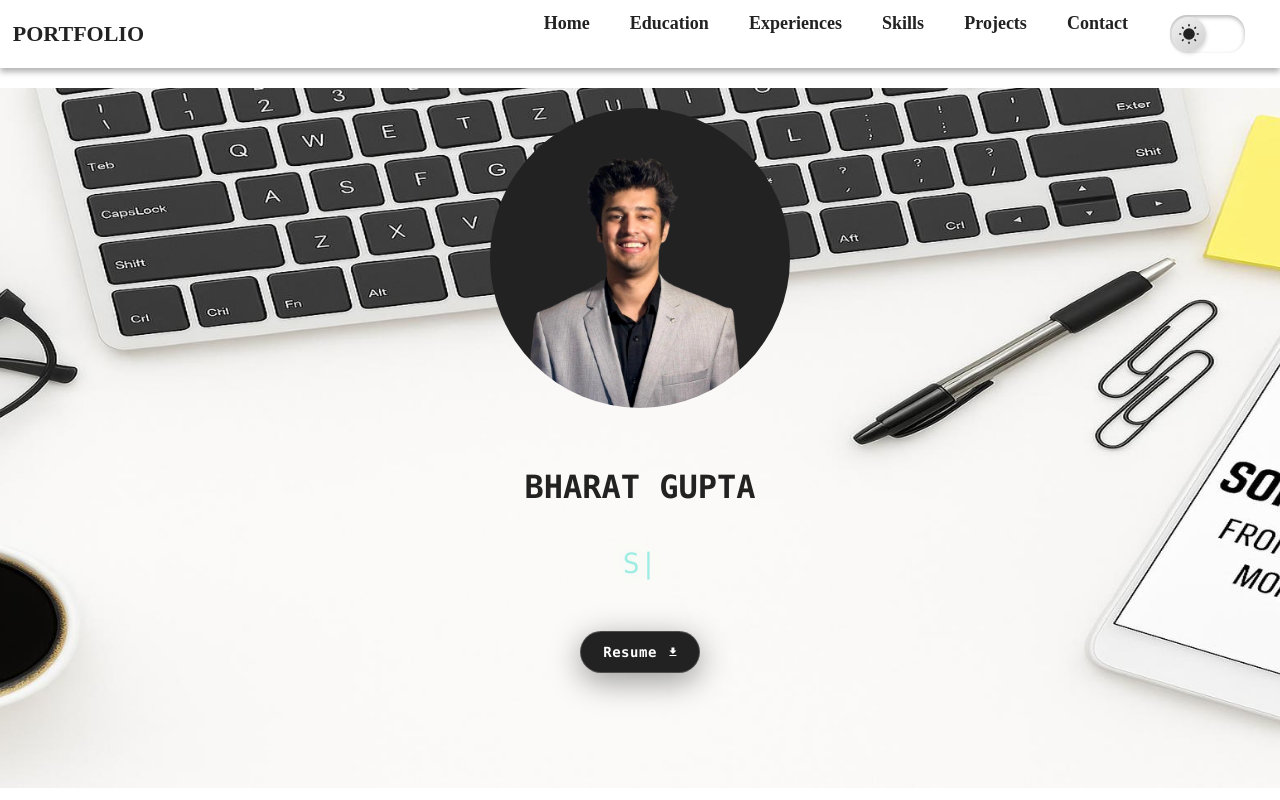
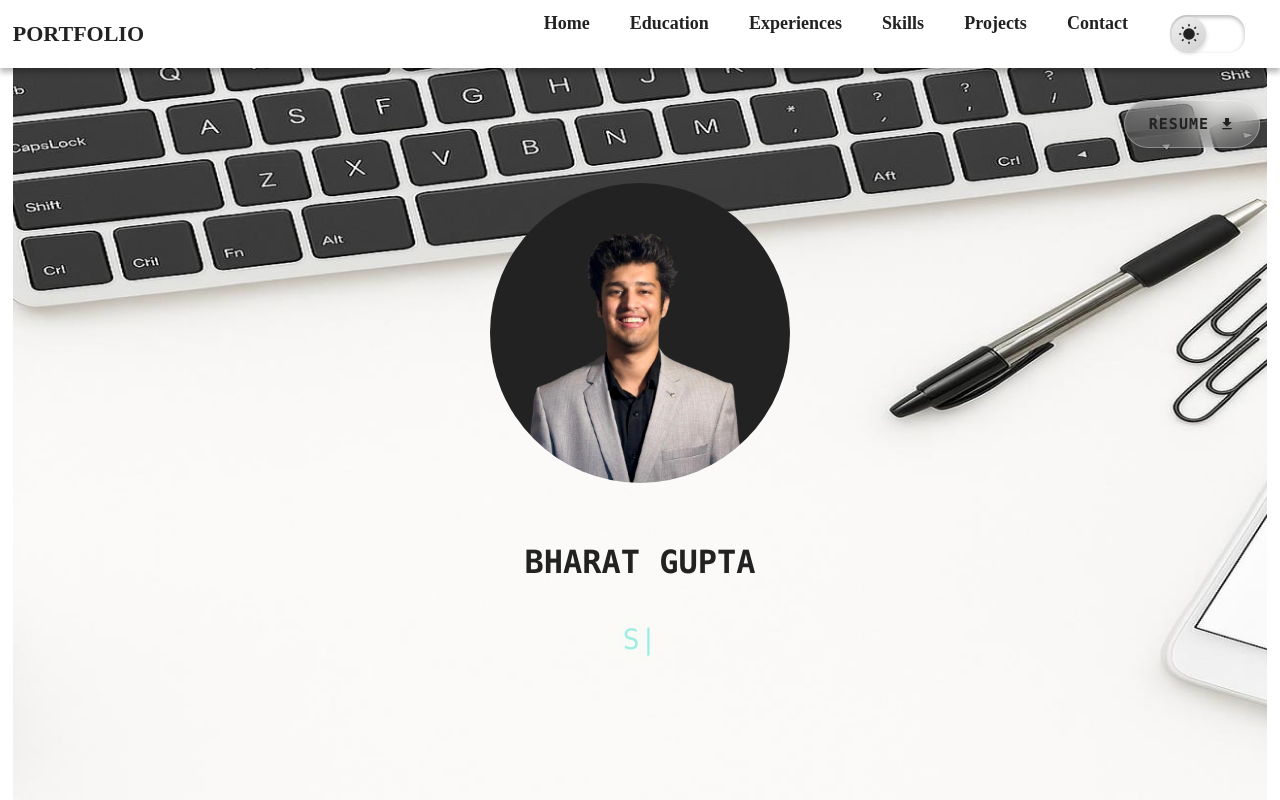
Before and after one commit to bharatgupta77/Portfolio-Bharat_Gupta, a React (Vite) app: page / in a window 1280 px wide. Shown: the top 800 px of the page. Built offline with nearby package versions, Linux system fonts and the light colour scheme.

Commit message:
Updated Hero section with so many design ,animation, sectional changes. new revamp

```diff
--- a/src/sections/Hero/Hero.jsx
+++ b/src/sections/Hero/Hero.jsx
@@ -56,11 +56,13 @@ function Hero() {
   const [showNameTyping, setShowNameTyping] = useState(false);
   const [showRoleTyping, setShowRoleTyping] = useState(false);
   const [showDescription, setShowDescription] = useState(false);
+  const [showQuoteTyping, setShowQuoteTyping] = useState(false);
 
   // Simple typewriter calls
   const nameText = useTypewriter("Bharat Gupta", showNameTyping);
   const roleText = useTypewriter("Software Developer", showRoleTyping);
   const descriptionText = "Driven by a passion for crafting high-impact projects and committed to making meaningful, lasting contributions.";
+  const quoteText = useTypewriter("\"Strive not to be a success, but rather to be of value\" - Albert Einstein", showQuoteTyping);
 
   // Handle screen resize
   useEffect(() => {
@@ -120,7 +122,10 @@ function Hero() {
       setShowDescription(true);
     }, 8700);
 
- // Show right after description finishes
+    // Phase 9: Start quote typing after description appears (with some delay)
+    const quoteTimer = setTimeout(() => {
+      setShowQuoteTyping(true);
+    }, 10200); // Start after description is visible for 1.5 seconds
 
     return () => {
       clearTimeout(centeredTimer);
@@ -131,6 +136,7 @@ function Hero() {
       clearTimeout(roleTimer);
       clearTimeout(socialTimer);
       clearTimeout(descriptionTimer);
+      clearTimeout(quoteTimer);
     };
   }, []);
 
@@ -317,31 +323,42 @@ function Hero() {
         </motion.p>
         )}
 
-        {/* Resume button - shows below description in vertical layout only */}
-        {isMobile && (
-          <motion.a
-            href={CV}
-            download
+        {/* Einstein Quote - Inside text container for mobile */}
+        {isMobile && showQuoteTyping && (
+        <motion.p
+          className={styles.quote}
           initial={{ opacity: 0, y: 20 }}
           animate={{ opacity: 1, y: 0 }}
-            transition={{ duration: 0.5, delay: 0.5 }}
-            className={styles.resumeButton}
-            whileHover={{ scale: 1.05 }}
-            whileTap={{ scale: 0.95 }}
+          transition={{
+            duration: 0.6,
+            ease: "easeOut"
+          }}
+          style={{
+            fontFamily: '"Fira Code", "Consolas", "Monaco", "Roboto Mono", monospace',
+            fontSize: '11px',
+            lineHeight: '1.4',
+            position: 'absolute',
+            top: '400px',
+            width: '100%',
+            textAlign: 'center',
+            fontStyle: 'italic',
+            opacity: 0.7,
+            margin: 0,
+            padding: '0 20px',
+            color: 'var(--text-color)'
+          }}
         >
-            <span>Resume</span>
-            <svg width="16" height="16" viewBox="0 0 24 24" fill="currentColor">
-              <path d="M19 9h-4V3H9v6H5l7 7 7-7zM5 18v2h14v-2H5z"/>
-            </svg>
-          </motion.a>
+          {quoteText}
+        </motion.p>
         )}
+
+
 
           </div>
         </motion.div>
       )}
 
-      {/* Resume button for horizontal layout (top right corner) */}
-      {!isMobile && (
+      {/* Resume button for all screen sizes (top right corner) */}
       <motion.a
         href={CV}
         download
@@ -357,7 +374,77 @@ function Hero() {
           <path d="M19 9h-4V3H9v6H5l7 7 7-7zM5 18v2h14v-2H5z"/>
         </svg>
       </motion.a>
+
+      {/* Einstein Quote - Desktop only (bottom left corner) */}
+      {!isMobile && showQuoteTyping && (
+        <motion.div
+          className={styles.quoteIndicator}
+          initial={{ opacity: 0, y: -20 }}
+          animate={{ opacity: 1, y: 0 }}
+          transition={{ duration: 0.6, ease: "easeOut" }}
+          style={{
+            position: 'absolute',
+            bottom: '30px',
+            left: '30px',
+            maxWidth: '400px',
+            textAlign: 'left',
+            zIndex: 10
+          }}
+        >
+          <motion.p
+            style={{
+              fontFamily: '"Fira Code", "Consolas", "Monaco", "Roboto Mono", monospace',
+              fontSize: '12px',
+              lineHeight: '1.4',
+              textAlign: 'left',
+              fontStyle: 'italic',
+              opacity: 0.7,
+              margin: 0,
+              padding: '0 20px',
+              color: 'var(--text-color)'
+            }}
+          >
+            {quoteText}
+          </motion.p>
+        </motion.div>
       )}
+
+
+      {/* Scroll indicator arrow */}
+      <motion.div
+        className={styles.scrollIndicator}
+        initial={{ opacity: 0, y: -20 }}
+        animate={{ opacity: 1, y: 0 }}
+        transition={{ delay: 9, duration: 0.8 }}
+        onClick={() => {
+          const educationSection = document.getElementById('education');
+          if (educationSection) {
+            const offset = 80; // Offset to account for margin and show heading properly
+            const elementPosition = educationSection.getBoundingClientRect().top;
+            const offsetPosition = elementPosition + window.pageYOffset - offset;
+
+            window.scrollTo({
+              top: offsetPosition,
+              behavior: 'smooth'
+            });
+          }
+        }}
+      >
+        <motion.div
+          className={styles.scrollArrow}
+          animate={{ y: [0, 10, 0] }}
+          transition={{
+            duration: 2,
+            repeat: Infinity,
+            ease: "easeInOut"
+          }}
+        >
+          <svg width="24" height="24" viewBox="0 0 24 24" fill="currentColor">
+            <path d="M7.41 8.59L12 13.17l4.59-4.58L18 10l-6 6-6-6 1.41-1.41z"/>
+          </svg>
+        </motion.div>
+        <span className={styles.scrollText}>Scroll Down for More</span>
+      </motion.div>
     </motion.section>
   );
 }
--- a/src/sections/Hero/HeroStyles.module.css
+++ b/src/sections/Hero/HeroStyles.module.css
@@ -14,8 +14,8 @@
   justify-content: center;
   gap: 20px;
   text-align: center;
-  height: 80dvh;
-  min-height: 500px;
+  height: 100vh;
+  min-height: 100vh;
 
   background-size: cover;
   background-position: center;
@@ -51,10 +51,62 @@
   box-shadow: 0 4px 16px rgba(0, 0, 0, 0.1);
 }
 
+/* LinkedIn normal state */
+.container span a[href*="linkedin"] {
+  background: linear-gradient(135deg, rgba(0, 119, 181, 0.2) 0%, rgba(0, 160, 220, 0.2) 100%);
+  border: 1px solid rgba(0, 119, 181, 0.3);
+  box-shadow: 0 4px 16px rgba(0, 119, 181, 0.15);
+}
+
+/* GitHub normal state */
+.container span a[href*="github"] {
+  background: linear-gradient(135deg, rgba(51, 51, 51, 0.2) 0%, rgba(110, 64, 201, 0.2) 100%);
+  border: 1px solid rgba(110, 64, 201, 0.3);
+  box-shadow: 0 4px 16px rgba(110, 64, 201, 0.15);
+}
+
+/* LeetCode normal state */
+.container span a[href*="leetcode"] {
+  background: linear-gradient(135deg, rgba(255, 161, 22, 0.2) 0%, rgba(255, 140, 0, 0.2) 100%);
+  border: 1px solid rgba(255, 161, 22, 0.3);
+  box-shadow: 0 4px 16px rgba(255, 161, 22, 0.15);
+}
+
+/* HackerRank normal state */
+.container span a[href*="hackerrank"] {
+  background: linear-gradient(135deg, rgba(46, 200, 102, 0.2) 0%, rgba(0, 184, 148, 0.2) 100%);
+  border: 1px solid rgba(46, 200, 102, 0.3);
+  box-shadow: 0 4px 16px rgba(46, 200, 102, 0.15);
+}
+
 .container span a:hover {
   background: linear-gradient(135deg, #764ba2 0%, #667eea 100%);
   transform: translateY(-2px);
   box-shadow: 0 6px 20px rgba(0, 0, 0, 0.3);
+}
+
+/* LinkedIn brand color */
+.container span a[href*="linkedin"]:hover {
+  background: linear-gradient(135deg, #0077b5 0%, #00a0dc 100%);
+  box-shadow: 0 6px 20px rgba(0, 119, 181, 0.4);
+}
+
+/* GitHub brand color */
+.container span a[href*="github"]:hover {
+  background: linear-gradient(135deg, #333 0%, #6e40c9 100%);
+  box-shadow: 0 6px 20px rgba(110, 64, 201, 0.4);
+}
+
+/* LeetCode brand color */
+.container span a[href*="leetcode"]:hover {
+  background: linear-gradient(135deg, #ffa116 0%, #ff8c00 100%);
+  box-shadow: 0 6px 20px rgba(255, 161, 22, 0.4);
+}
+
+/* HackerRank brand color */
+.container span a[href*="hackerrank"]:hover {
+  background: linear-gradient(135deg, #2ec866 0%, #00b894 100%);
+  box-shadow: 0 6px 20px rgba(46, 200, 102, 0.4);
 }
 
 .container span a img {
@@ -100,9 +152,9 @@
 }
 
 .heroFullWidth {
-  width: 100vw;
-  margin-left: calc(-50vw + 50%);
-  margin-right: calc(-50vw + 50%);
+  width: 100%;
+  max-width: 100%;
+  overflow-x: hidden;
 }
 
 .colorModeContainer {
@@ -110,6 +162,7 @@
   padding: 20px;
   margin-top: 4%;
 }
+
 
 .colorMode {
   position: absolute;
@@ -135,7 +188,7 @@
 .textContainer {
   position: absolute;
   left: 25%;
-  top: 15%;
+  top: 30%;
   width: 45%;
   max-width: 600px;
   height: 50%;
@@ -205,7 +258,8 @@
     flex-direction: column;
     align-items: center;
     justify-content: center;
-    height: 85dvh;
+    height: 100vh;
+    min-height: 100vh;
   }
 
   .hero {
@@ -226,7 +280,8 @@
 
 @media (width >= 1400px) {
   .container {
-    height: 70dvh;
+    height: 100vh;
+    min-height: 100vh;
   }
 
   .hero {
@@ -246,10 +301,11 @@
 
 @media (max-width: 1425px) {
   .container {
-    margin-top: 7%;
+    height: 100vh;
+    min-height: 100vh;
     flex-direction: column;
     align-items: center;
-    justify-content: flex-start;
+    justify-content: center;
     padding-top: 20px;
   }
 
@@ -339,41 +395,138 @@
 
 .resumeButtonHorizontal {
   position: absolute;
-  top: 80px;
+  top: 100px;
   right: 20px;
   display: flex;
   align-items: center;
-  gap: 8px;
-  padding: 12px 20px;
-  background: var(--resume-btn-color, #222222);
-  backdrop-filter: blur(10px);
-  color: var(--resume-btn-text-color, white);
+  gap: 10px;
+  padding: 14px 24px;
+  background: rgba(255, 255, 255, 0.15);
+  backdrop-filter: blur(15px);
+  color: var(--text-color);
   text-decoration: none;
-  border-radius: 25px;
+  border-radius: 30px;
   font-family: "Fira Code", "Consolas", "Monaco", "Roboto Mono", monospace;
-  font-weight: 600;
-  font-size: 14px;
-  box-shadow: 0 8px 32px rgba(0, 0, 0, 0.4);
-  border: 1px solid rgba(255, 255, 255, 0.2);
+  font-weight: 700;
+  font-size: 15px;
+  box-shadow: 0 2px 10px rgba(0, 0, 0, 0.1);
+  border: 1px solid rgba(255, 255, 255, 0.3);
   transition: all 0.3s ease;
   z-index: 10;
+  text-transform: uppercase;
+  letter-spacing: 1px;
 }
 
 .resumeButtonHorizontal:hover {
-  background: linear-gradient(135deg, #764ba2 0%, #667eea 100%);
-  box-shadow: 0 6px 20px rgba(0, 0, 0, 0.3);
-  transform: translateY(-2px);
+  background: rgba(255, 255, 255, 0.25);
+  border-color: rgba(255, 255, 255, 0.5);
+  box-shadow: 0 4px 20px rgba(255, 255, 255, 0.15);
+  color: var(--text-color);
+  transform: scale(1.05);
 }
 
 .resumeButtonHorizontal span {
-  font-weight: 600;
-  letter-spacing: 0.5px;
+  font-weight: 700;
+  letter-spacing: 1px;
 }
 
 .resumeButtonHorizontal svg {
-  transition: transform 0.3s ease;
+  transition: all 0.4s cubic-bezier(0.175, 0.885, 0.32, 1.275);
+  filter: drop-shadow(0 2px 4px rgba(0, 0, 0, 0.2));
 }
 
 .resumeButtonHorizontal:hover svg {
+  transform: translateY(3px) scale(1.1);
+  filter: drop-shadow(0 4px 8px rgba(255, 255, 255, 0.3));
+}
+
+/* Scroll Indicator Styles */
+.scrollIndicator {
+  position: absolute;
+  bottom: 30px;
+  margin: 0 auto;
+  left: 0;
+  right: 0;
+  width: fit-content;
+  display: flex;
+  flex-direction: column;
+  align-items: center;
+  gap: 8px;
+  cursor: pointer;
+  z-index: 10;
+  transition: all 0.3s ease;
+  user-select: none;
+}
+
+.scrollIndicator:hover {
+  transform: scale(1.1);
+}
+
+.scrollIndicator:active {
+  transform: scale(0.95);
+}
+
+.scrollArrow {
+  display: flex;
+  align-items: center;
+  justify-content: center;
+  width: 40px;
+  height: 40px;
+  border-radius: 50%;
+  background: rgba(255, 255, 255, 0.15);
+  backdrop-filter: blur(15px);
+  border: 1px solid rgba(255, 255, 255, 0.3);
+  color: var(--text-color);
+  transition: all 0.3s ease;
+  box-shadow: 0 2px 10px rgba(0, 0, 0, 0.1);
+}
+
+.scrollArrow:hover {
+  background: rgba(255, 255, 255, 0.25);
+  border-color: rgba(255, 255, 255, 0.5);
+  box-shadow: 0 4px 20px rgba(255, 255, 255, 0.15);
+  color: var(--text-color);
+}
+
+.scrollArrow svg {
+  transition: transform 0.2s ease;
+}
+
+.scrollIndicator:hover .scrollArrow svg {
   transform: translateY(2px);
 }
+
+.scrollText {
+  font-family: "Fira Code", "Consolas", "Monaco", "Roboto Mono", monospace;
+  font-size: 11px;
+  color: var(--text-color);
+  opacity: 0.7;
+  text-transform: uppercase;
+  letter-spacing: 1.5px;
+  font-weight: 500;
+  transition: opacity 0.3s ease;
+}
+
+.scrollIndicator:hover .scrollText {
+  opacity: 1;
+}
+
+/* Responsive styles for scroll indicator */
+@media (max-width: 1425px) {
+  .scrollIndicator {
+    position: absolute;
+    bottom: 20px;
+    left: auto;
+    right: 20px;
+    margin: 0;
+    transform: none;
+  }
+
+  .scrollIndicator:hover {
+    transform: scale(1.1);
+  }
+
+  .scrollIndicator:active {
+    transform: scale(0.95);
+  }
+}
```
Lines whose indentation alone changed are shown as unchanged.
